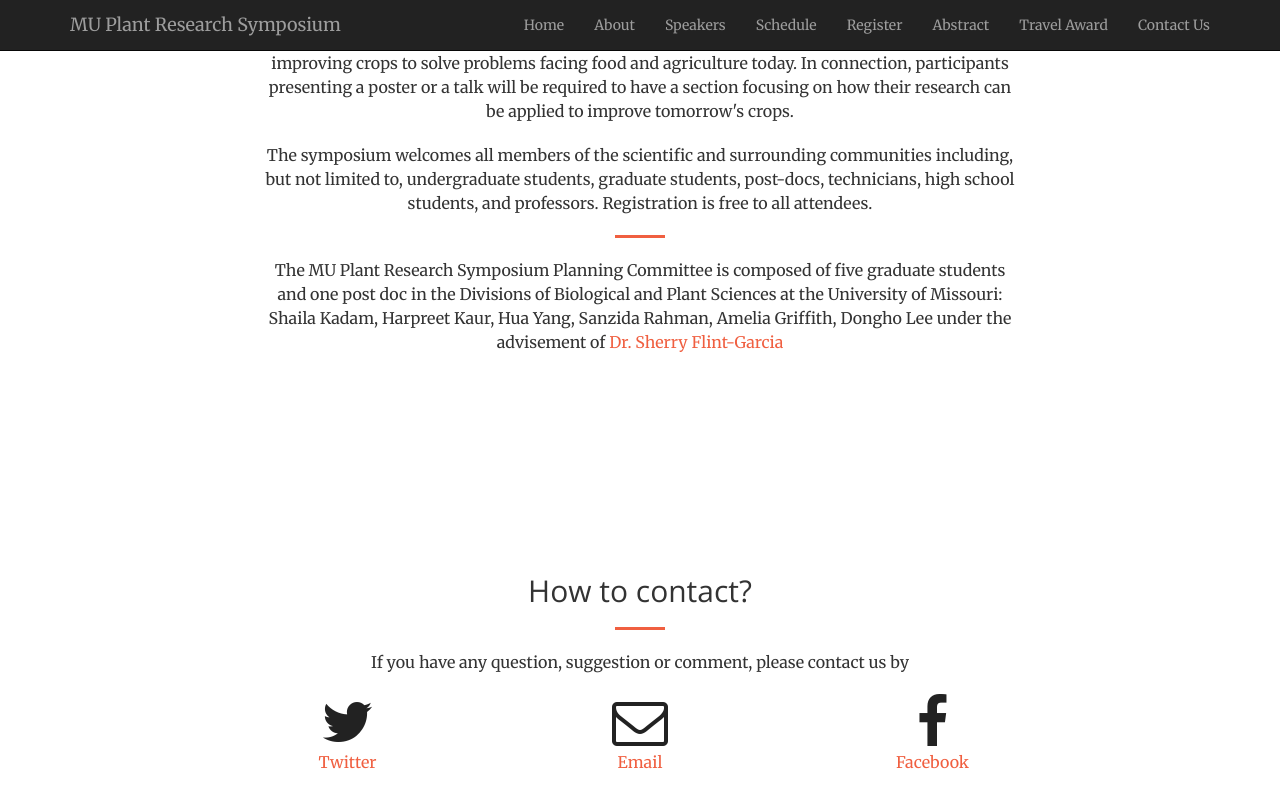
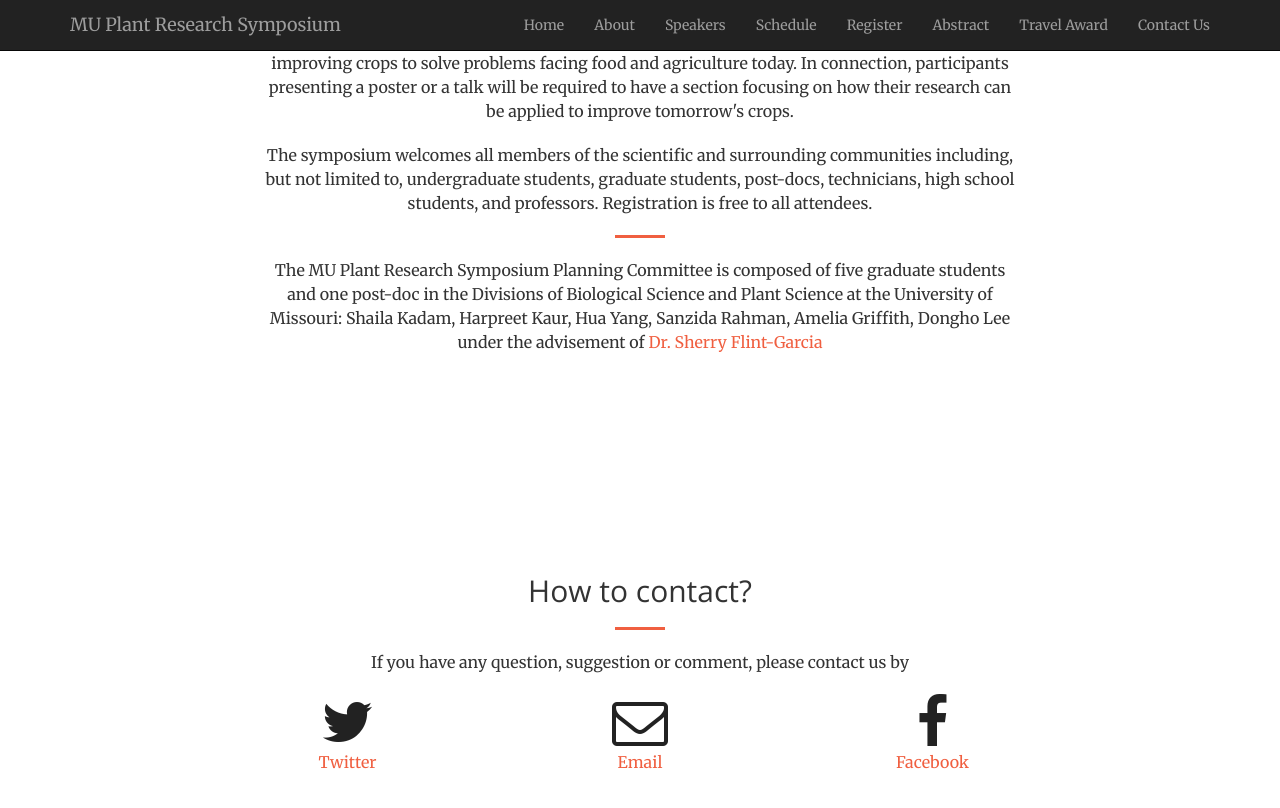
Before and after one commit to mupioneersymposium/mupioneersymposium.github.io, a Jekyll site: the page built from index.html, in a window 1280 px wide and 900 px high, scrolled down 1660 px. Shown: the top 808 px of the window. Built offline with Jekyll 4.4.1, drawn with Linux system fonts in a browser that asks for light colours.

Commit message:
Update about-brief.html

```diff
--- a/_includes/about-brief.html
+++ b/_includes/about-brief.html
@@ -9,7 +9,7 @@
 <p> The aim of this symposium is to bring together numerous groups across Mizzou, other universities, and the community with vastly diverse research directed towards a unified goal: improving crops to solve problems facing food and agriculture today. In connection, participants presenting a poster or a talk will be required to have a section focusing on how their research can be applied to improve tomorrow's crops.</p>
 <p>The symposium welcomes all members of the scientific and surrounding communities including, but not limited to, undergraduate students, graduate students, post-docs, technicians, high school students, and professors. Registration is free to all attendees. </p>
 <hr>
-                <p>The MU Plant Research Symposium Planning Committee is composed of five graduate students and one post doc in the Divisions of Biological and Plant Sciences at the University of Missouri: Shaila Kadam, Harpreet Kaur, Hua Yang, Sanzida Rahman, Amelia Griffith, Dongho Lee under the advisement of <a href="http://web.missouri.edu/~flint-garcias/" target="_blank">Dr. Sherry Flint-Garcia</a></p>
+                <p>The MU Plant Research Symposium Planning Committee is composed of five graduate students and one post-doc in the Divisions of Biological Science and Plant Science at the University of Missouri: Shaila Kadam, Harpreet Kaur, Hua Yang, Sanzida Rahman, Amelia Griffith, Dongho Lee under the advisement of <a href="http://web.missouri.edu/~flint-garcias/" target="_blank">Dr. Sherry Flint-Garcia</a></p>
 
             </div>
         </div>
```
